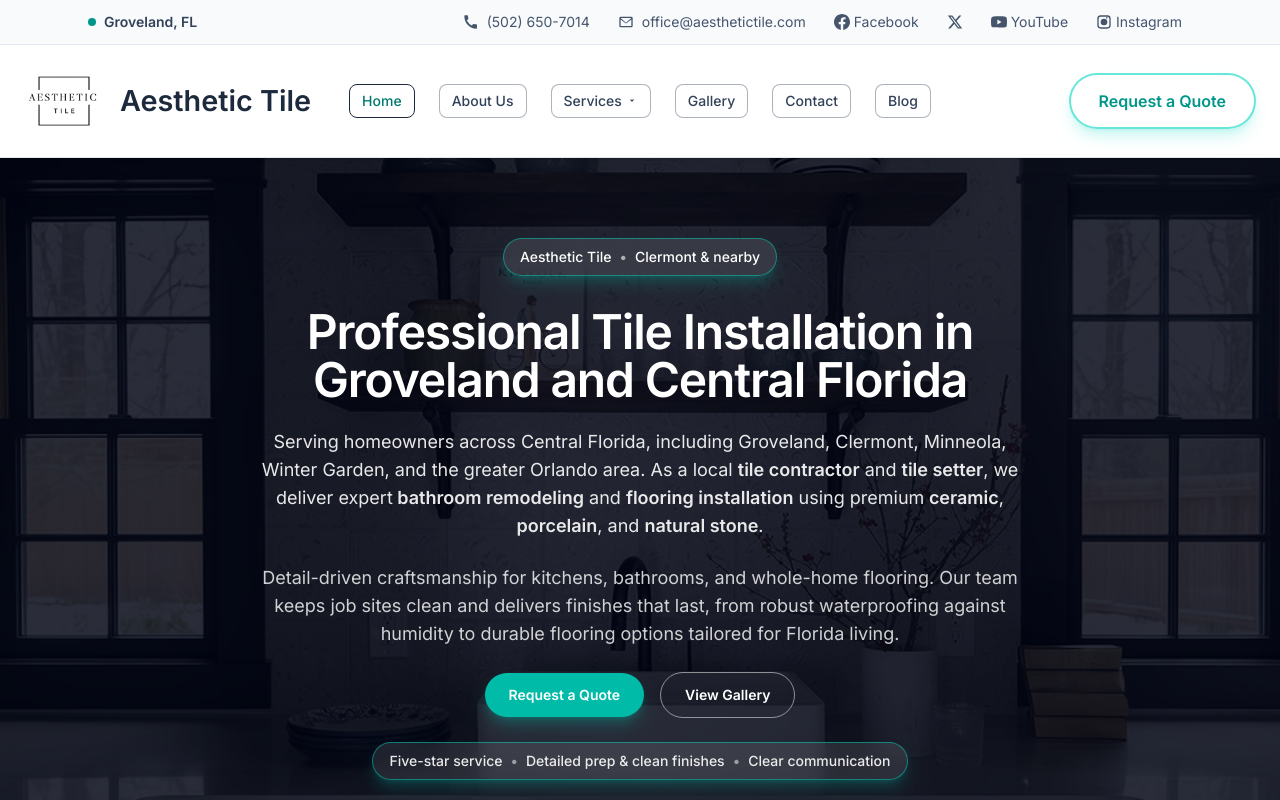
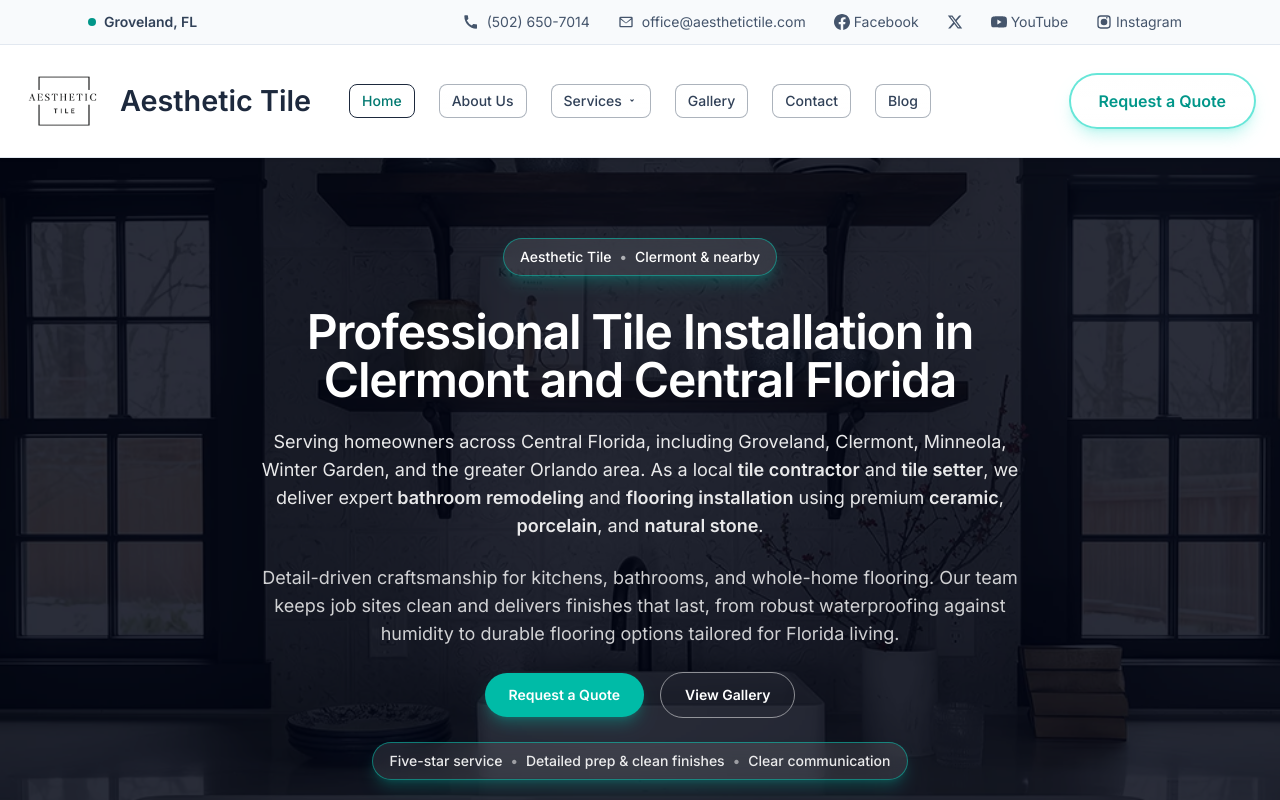
Before and after one commit to gmena82/aesthetic-tile-2, a Next.js app: page / in a window 1280 px wide. Shown: the top 800 px of the page. Built offline with nearby package versions, Linux system fonts and the light colour scheme.

Commit message:
Update home page H1 to 'Professional Tile Installation in Clermont and Central Florida'

```diff
--- a/app/page.tsx
+++ b/app/page.tsx
@@ -164,7 +164,7 @@ function HeroSection() {
 
         <div className="max-w-3xl space-y-6">
             <h1 className="text-4xl font-semibold tracking-tight sm:text-5xl">
-            Professional Tile Installation in Groveland and Central Florida
+            Professional Tile Installation in Clermont and Central Florida
           </h1>
           <p className="text-lg leading-7 text-white/90">
             Serving homeowners across Central Florida, including Groveland, Clermont, Minneola, Winter Garden, and the greater Orlando
```
